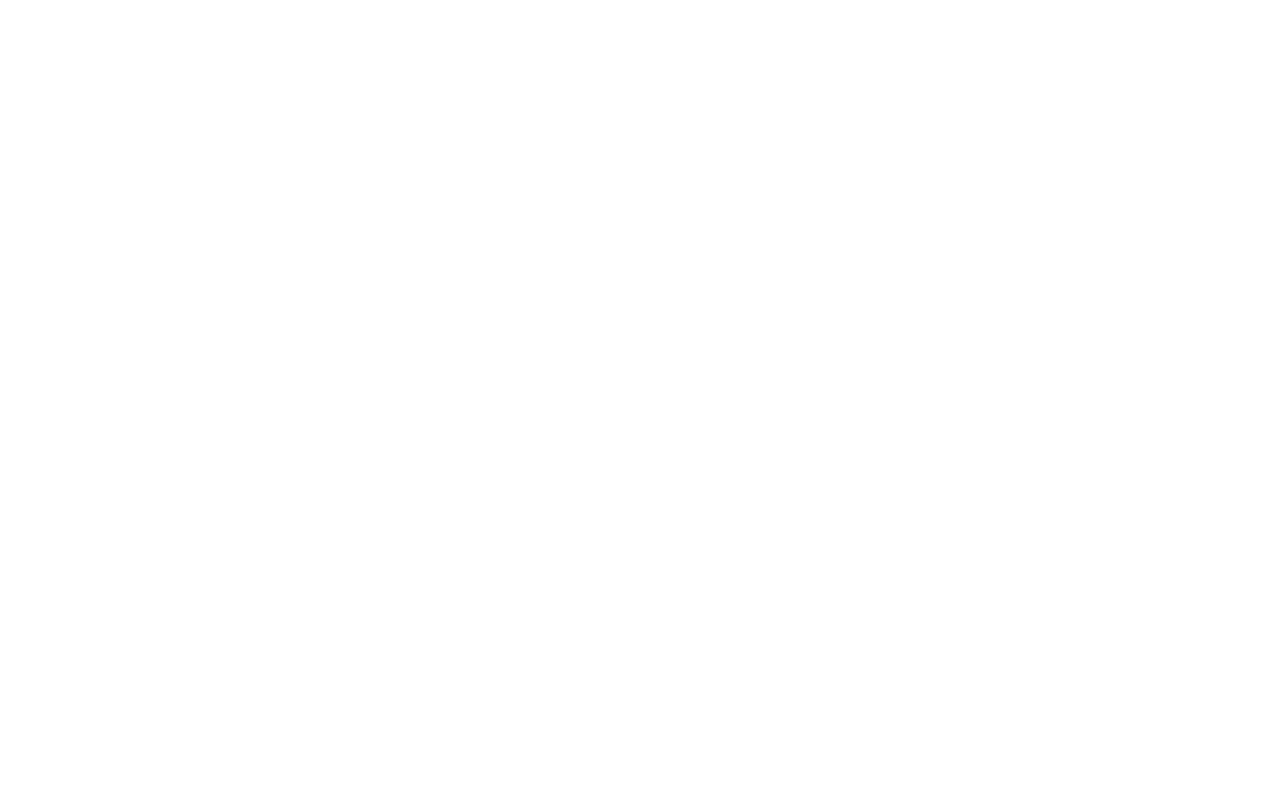
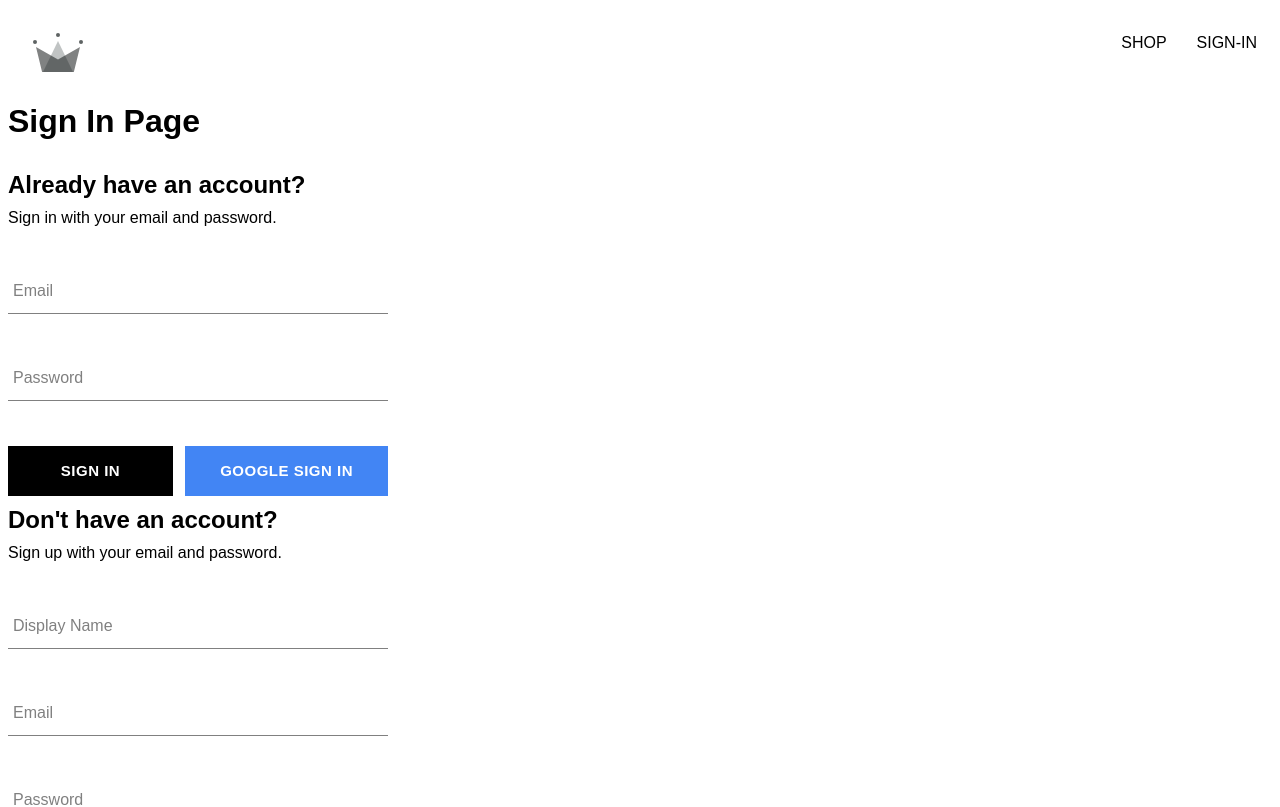
Before and after one commit to redgsenal/react-dev-ztm, a React (Create React App) app in the folder reyna-clothing/: page /auth in a window 1280 px wide. Before the commit this address had no page. Shown: the top 807 px of the page. Built offline with nearby package versions, Linux system fonts and the light colour scheme; a web font is replaced by a local one.

Commit message:
complete sign in form with google and with email password

```diff
--- a/reyna-clothing/src/App.js
+++ b/reyna-clothing/src/App.js
@@ -2,7 +2,7 @@ import './assets/styles/app.styles.scss';
 import { Route, Routes } from 'react-router-dom';
 import Home from './routes/home/home.component.jsx';
 import Navigation from './routes/navigation/navigation.component.jsx';
-import SignIn from './routes/sign-in/sign-in.component.jsx';
+import Authentication from './routes/authentication/authentication.component.jsx';
 
 const Shop = () => {
   return <h1>This is the Shop</h1>;
@@ -14,7 +14,7 @@ const App = () => {
       <Route path='/' element={<Navigation />}>
         <Route index element={<Home />} />
         <Route path='shop' element={<Shop />} />
-        <Route path='sign-in' element={<SignIn />} />
+        <Route path='auth' element={<Authentication />} />
       </Route>
     </Routes>
   );
--- /dev/null
+++ b/reyna-clothing/src/components/sign-in-form/sign-in-form.component.jsx
@@ -0,0 +1,78 @@
+import { useState } from 'react'
+import {
+    signInWithGooglePopup,
+    createUserDocumentFromAuth,
+    signInWithAuthUserAndPassword,
+} from '../../utils/firebase/firebase.utils'
+import Button from '../button/button.component'
+import FormInput from '../form-input/form-input.component'
+import './sign-in-form.styles.scss'
+
+const defaultFormFields = {
+    email: '',
+    password: '',
+}
+
+const SignInForm = () => {
+    const [formFields, setFormFields] = useState(defaultFormFields)
+    const { email, password } = formFields
+    const resetFormFields = () => {
+        setFormFields(defaultFormFields)
+    }
+
+    const signInWithGoogle = async () => {
+        const { user } = await signInWithGooglePopup()
+        createUserDocumentFromAuth(user)
+    }
+    const handleSubmit = async (event) => {
+        event.preventDefault()
+        console.log('handle sign in with user password')
+        try {
+            const response = await signInWithAuthUserAndPassword(
+                email,
+                password
+            )
+            console.log({ response })
+            resetFormFields()
+        } catch (error) {
+            console.log('error:', error)
+        }
+    }
+    const handleChange = (event) => {
+        const { name, value } = event.target
+        setFormFields({ ...formFields, [name]: value })
+    }
+
+    return (
+        <div className="sign-up-container">
+            <h2>Already have an account?</h2>
+            <span>Sign in with your email and password.</span>
+            <form onSubmit={handleSubmit}>
+                <FormInput
+                    label="Email"
+                    required
+                    type="email"
+                    name="email"
+                    value={email}
+                    onChange={handleChange}
+                />
+                <FormInput
+                    label="Password"
+                    required
+                    type="password"
+                    name="password"
+                    value={password}
+                    onChange={handleChange}
+                />
+                <div className="buttons-container">
+                    <Button type="submit">Sign In</Button>
+                    <Button buttonType="google" onClick={signInWithGoogle}>
+                        Google Sign In
+                    </Button>
+                </div>
+            </form>
+        </div>
+    )
+}
+
+export default SignInForm
--- /dev/null
+++ b/reyna-clothing/src/components/sign-in-form/sign-in-form.styles.scss
@@ -0,0 +1,14 @@
+.sign-up-container {
+    display: flex;
+    flex-direction: column;
+    width: 380px;
+}
+
+h2 {
+    margin: 10px 0;
+}
+
+.buttons-container {
+    display: flex;
+    justify-content: space-between;
+}
--- a/reyna-clothing/src/components/sign-up-form/sign-up-form.component.jsx
+++ b/reyna-clothing/src/components/sign-up-form/sign-up-form.component.jsx
@@ -53,7 +53,7 @@ const SignUpForm = () => {
     return (
         <div className="sign-up-container">
             <h2>Don't have an account?</h2>
-            <span>Sign up with you email and password.</span>
+            <span>Sign up with your email and password.</span>
             <form onSubmit={handleSubmit}>
                 <FormInput
                     label="Display Name"
--- a/reyna-clothing/src/routes/sign-in/sign-in.component.jsx
+++ b/reyna-clothing/src/routes/authentication/authentication.component.jsx
@@ -8,8 +8,9 @@ import {
 } from '../../utils/firebase/firebase.utils'
 
 import SignUpForm from '../../components/sign-up-form/sign-up-form.component'
+import SignInForm from '../../components/sign-in-form/sign-in-form.component'
 
-const SignIn = () => {
+const Authentication = () => {
     useEffect(() => {
         //console.log('use effect here')
         async function redirectGoogle() {
@@ -27,13 +28,6 @@ const SignIn = () => {
         redirectGoogle()
     }, [])
 
-    const logGoogleUser = async () => {
-        const { user } = await signInWithGooglePopup()
-        const userDocRef = createUserDocumentFromAuth(user)
-        //console.log('google user')
-        //console.log({ userDocRef })
-        //console.log({ user })
-    }
     /* const logGoogleRedirectUser = async () => {
         const { user } = await signInWithGoogleRedirect()
         const userDocRef = createUserDocumentFromAuth(user)
@@ -43,16 +37,11 @@ const SignIn = () => {
     } */
     return (
         <div>
-            <h1>Sign In</h1>
-            <button onClick={logGoogleUser}>Sign in with Google PopUp</button>
-            {/*
-            if redirect
-            <button onClick={logGoogleRedirectUser}>
-                Sign in with Google Redirect
-            </button>*/}
+            <h1>Sign In Page</h1>
+            <SignInForm />
             <SignUpForm />
         </div>
     )
 }
 
-export default SignIn
+export default Authentication
--- a/reyna-clothing/src/routes/navigation/navigation.component.jsx
+++ b/reyna-clothing/src/routes/navigation/navigation.component.jsx
@@ -14,7 +14,7 @@ const Navigation = () => {
                     <Link className="nav-link" to="/shop">
                         SHOP
                     </Link>
-                    <Link className="nav-link" to="/sign-in">
+                    <Link className="nav-link" to="/auth">
                         SIGN-IN
                     </Link>
                 </div>
--- a/reyna-clothing/src/utils/firebase/firebase.utils.js
+++ b/reyna-clothing/src/utils/firebase/firebase.utils.js
@@ -4,7 +4,8 @@ import {
     signInWithRedirect,
     signInWithPopup,
     GoogleAuthProvider,
-    createUserWithEmailAndPassword
+    createUserWithEmailAndPassword,
+    signInWithEmailAndPassword
 } from 'firebase/auth'
 
 import {
@@ -65,3 +66,8 @@ export const createAuthUserWithEmailAndPassword = async (email, password) => {
     if (!email || !password) return;
     return await createUserWithEmailAndPassword(auth, email, password);
 }
+
+export const signInWithAuthUserAndPassword = async (email, password) => {
+    if (!email || !password) return;
+    return await signInWithEmailAndPassword(auth, email, password);
+}
```
